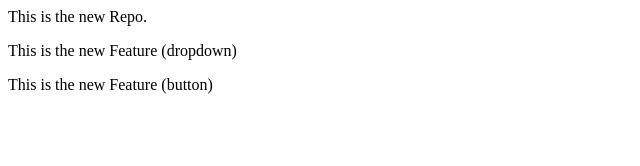
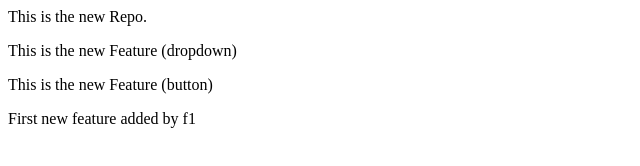
Before and after one commit to Tareesh21/Localwizardry, a plain HTML site: page index.html in a window 1280 px wide. Shown: the whole page, without its empty margins (0-640 px from the left). Drawn offline with Linux system fonts and the light colour scheme.

Commit message:
first change in index.html

```diff
--- a/index.html
+++ b/index.html
@@ -1,3 +1,4 @@
 <p>This is the new Repo.</p>
 <p>This is the new Feature (dropdown)</p>
 <p>This is the new Feature (button)</p>
+<p>First new feature added by f1</p>
```
